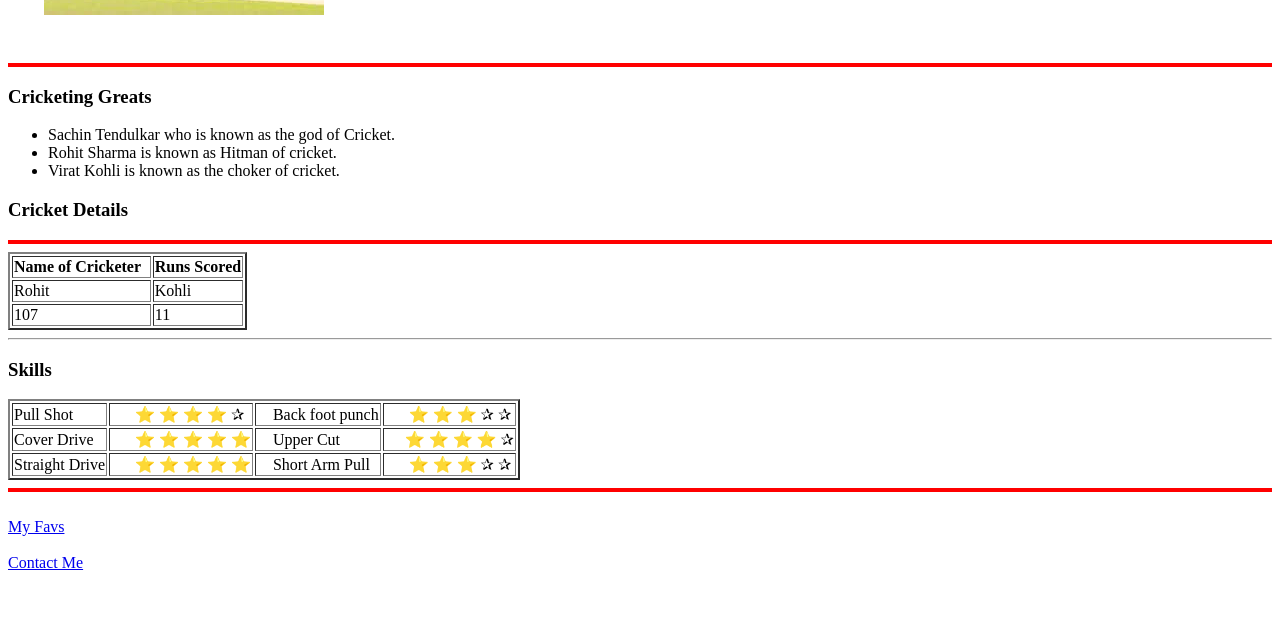
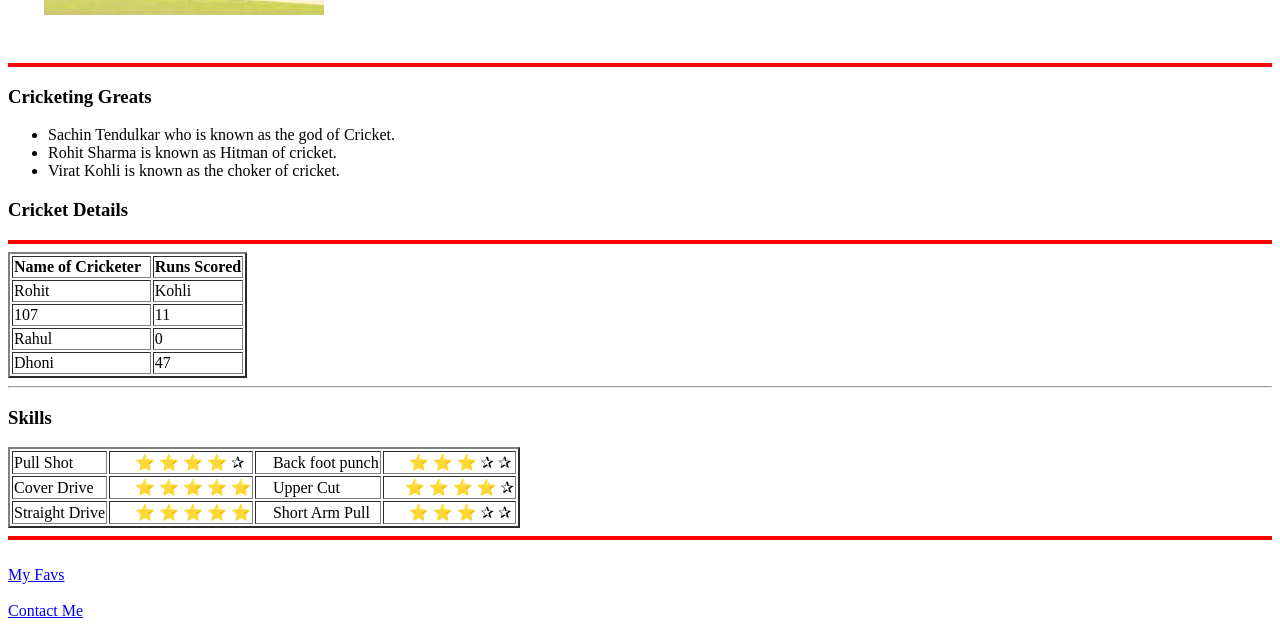
Before and after one commit to UtkarshSingh45/Cric, a plain HTML site: page index.html in a window 1280 px wide. Shown: the part 209-837 px from the top of the page. Before the commit the page ends 800 px from the top, so only its background shows below. Drawn offline with Linux system fonts and the light colour scheme.

Commit message:
Update index.html

```diff
--- a/index.html
+++ b/index.html
@@ -69,6 +69,14 @@
         11
       </td>
     </tr>
+      <tr>
+        <td> Rahul</td>
+        <td> 0</td>
+      </tr>
+      <tr>
+        <td> Dhoni </td>
+        <td> 47 </td>
+      </tr>
     </tbody>
       <hr size="4" color="red" />
 
```
